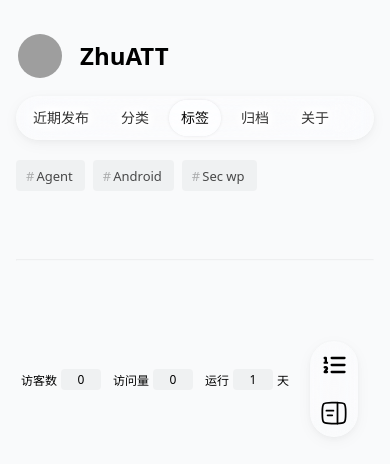
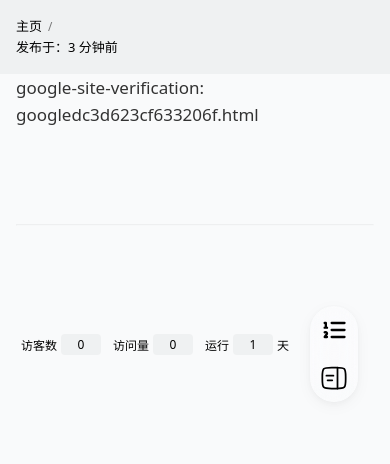
Before and after one commit to ZhuATT/ZhuATT.github.io, a plain HTML site: page googledc3d623cf633206f/index.html in a window 390 px wide. Drawn offline with nearby package versions, Linux system fonts and the light colour scheme; some packages are replaced by stand-ins of ours; grey boxes are pictures that could not be loaded; a script that the page names is missing.

Commit message:
Site updated: 2026-05-05 15:55:00

```diff
--- a/tags/index.html
+++ b/googledc3d623cf633206f/index.html
@@ -5,7 +5,7 @@
   <meta charset="utf-8">
   <meta name="hexo-theme" content="https://github.com/xaoxuu/hexo-theme-stellar/tree/1.33.1" theme-name="Stellar" theme-version="1.33.1">
 
-  <meta name="robots" content="noindex,follow">
+
   <meta name="generator" content="Hexo 8.1.1">
   <meta http-equiv='x-dns-prefetch-control' content='on' />
 
@@ -17,16 +17,18 @@
   <meta name="viewport" content="width=device-width, initial-scale=1, maximum-scale=1">
   <meta name="theme-color" media="(prefers-color-scheme: dark)" content="#000">
   <meta name="theme-color" content="#f9fafb">
-  <title>标签 - ZhuATT</title>
+  <title>ZhuATT</title>
 
 
-    <meta name="description" content="个人博客">
+    <meta name="description" content="google-site-verification: googledc3d623cf633206f.html">
 <meta property="og:type" content="website">
-<meta property="og:title" content="标签">
-<meta property="og:url" content="https://yixuan7.top/tags/">
+<meta property="og:title" content="ZhuATT">
+<meta property="og:url" content="https://yixuan7.top/googledc3d623cf633206f/">
 <meta property="og:site_name" content="ZhuATT">
-<meta property="og:description" content="个人博客">
+<meta property="og:description" content="google-site-verification: googledc3d623cf633206f.html">
 <meta property="og:locale" content="zh_CN">
+<meta property="article:published_time" content="2026-05-05T07:51:34.673Z">
+<meta property="article:modified_time" content="2026-05-05T07:49:03.330Z">
 <meta property="article:author" content="ZhuATT">
 <meta property="article:tag" content="Agent, AI安全, 渗透测试, CTF, 网络安全">
 <meta name="twitter:card" content="summary">
@@ -47,12 +49,12 @@
 
 
 
-  <script type="application/ld+json">{"@context":"https://schema.org","@type":"Website","@id":"https://yixuan7.top","author":{"@type":"Person","name":"ZhuATT","sameAs":[]},"name":"ZhuATT","description":"个人博客","url":"https://yixuan7.top"}</script>
+  <script type="application/ld+json">{"@context":"https://schema.org","@type":"Website","@id":"https://yixuan7.top/googledc3d623cf633206f/","author":{"@type":"Person","name":"ZhuATT","sameAs":[]},"name":"ZhuATT","description":"google-site-verification: googledc3d623cf633206f.html","url":"https://yixuan7.top/googledc3d623cf633206f/","keywords":"Agent, AI安全, 渗透测试, CTF, 网络安全"}</script>
 
 </head>
 <body>
 
-<div class="l_body index" id="start" layout="tags" type="undefined" ><aside class="l_left"><div class="sidebg"></div><div class="leftbar-container">
+<div class="l_body content" id="start" layout="page" type="tech" ><aside class="l_left"><div class="sidebg"></div><div class="leftbar-container">
 
 
 <header class="header"><div class="logo-wrap"><a class="avatar" href="/about/"><div class="bg" style="opacity:0;background-image:url(https://gcore.jsdelivr.net/gh/cdn-x/placeholder@1.0.12/avatar/round/rainbow64@3x.webp);"></div><img no-lazy class="avatar" src="https://pic1.imgdb.cn/item/69f6db9898d7db9e9781617b.jpg" onerror="javascript:this.classList.add('error');this.src='https://gcore.jsdelivr.net/gh/cdn-x/placeholder@1.0.12/image/2659360.svg';"></a><a class="title" href="/"><div class="main">ZhuATT</div></a></div></header>
@@ -69,31 +71,22 @@
 <footer class="footer dis-select"><div class="social-wrap"><a class="social" href="https://github.com/ZhuATT" target="_blank" rel="external nofollow noopener noreferrer"><img src="https://gcore.jsdelivr.net/gh/cdn-x/placeholder@1.0.12/social/08a41b181ce68.svg"/></a></div></footer>
 </div></aside><div class="l_main" id="main">
 
-<header class="header mobile-only"><div class="logo-wrap"><a class="avatar" href="/about/"><div class="bg" style="opacity:0;background-image:url(https://gcore.jsdelivr.net/gh/cdn-x/placeholder@1.0.12/avatar/round/rainbow64@3x.webp);"></div><img no-lazy class="avatar" src="https://pic1.imgdb.cn/item/69f6db9898d7db9e9781617b.jpg" onerror="javascript:this.classList.add('error');this.src='https://gcore.jsdelivr.net/gh/cdn-x/placeholder@1.0.12/image/2659360.svg';"></a><a class="title" href="/"><div class="main">ZhuATT</div></a></div></header>
 
 
 
 
+<div class="article banner top">
+  <div class="content">
+    <div class="top bread-nav footnote"><div class="left"><div class="flex-row" id="breadcrumb"><a class="cap breadcrumb" href="/">主页</a>
 
+  <span class="sep"></span>
+  <a class="cap breadcrumb" href="/googledc3d623cf633206f/"></a>
+  </div>
+<div class="flex-row" id="post-meta"><span class="text created">发布于：<time datetime="2026-05-05T07:51:34.673Z">2026-05-05</time></span><span class="sep updated"></span><span class="text updated">更新于：<time datetime="2026-05-05T07:49:03.330Z">2026-05-05</time></span></div></div></div>
 
-<div class="navbar top"><div class="navbar-blur"><div class="navbar-container"><nav class="post"><a href="/">近期发布</a><a href="/categories/">分类</a><a class="active" href="/tags/">标签</a><a href="/archives/">归档</a><a href="/about/">关于</a></nav></div></div></div>
-  <div class='post-list'>
-    <article class='' id='tags'>
+  </div>
+  </div><article class="md-text content">google-site-verification: googledc3d623cf633206f.html</article>
 
-        <a class='tag' href="/tags/Agent/">
-          <span class='name'>Agent</span>
-        </a>
-
-        <a class='tag' href="/tags/Android/">
-          <span class='name'>Android</span>
-        </a>
-
-        <a class='tag' href="/tags/Sec-wp/">
-          <span class='name'>Sec wp</span>
-        </a>
-
-    </article>
-  </div>
 
 
 <footer class="page-footer footnote"><hr><div class="text"></div></footer>
```
Also changed, not shown: about/index.html (+1 -1 lines), sitemap.xml (+16 -7 lines), search.json.
